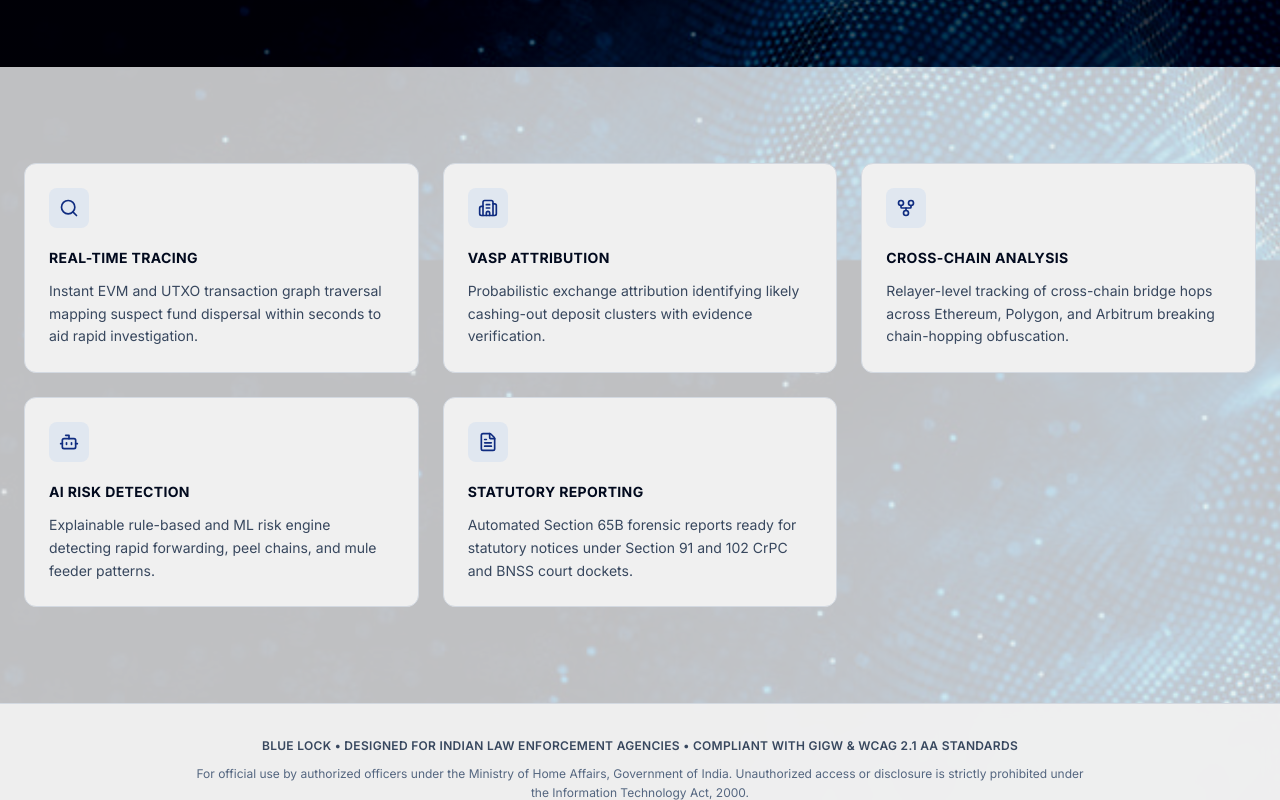
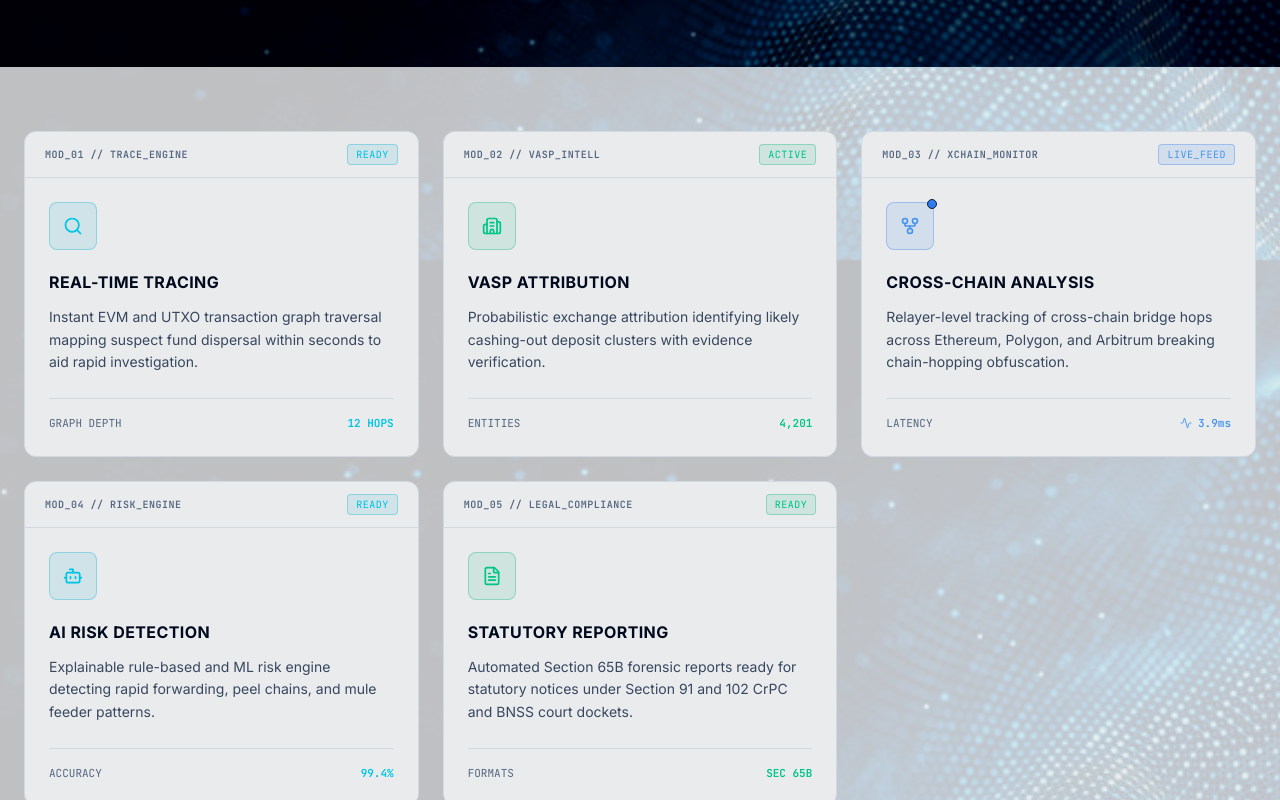
Before and after one commit to luckey-cpu/Prototype, a React (Vite) app in the folder frontend/: page / in a window 1280 px wide. Shown: the part 540-1340 px from the top of the page. Built offline with nearby package versions, Linux system fonts and the light colour scheme.

Commit message:
Replace static feature cards with interactive ForensicModulesGrid

```diff
--- /dev/null
+++ b/frontend/src/components/landing/ForensicModulesGrid.tsx
@@ -0,0 +1,179 @@
+import React, { useState, useEffect } from 'react';
+import { motion } from 'framer-motion';
+import { Search, Building2, GitFork, Bot, FileText, Activity } from 'lucide-react';
+
+// Animation variants for the grid and cards
+const containerVariants = {
+  hidden: { opacity: 0 },
+  visible: {
+    opacity: 1,
+    transition: { staggerChildren: 0.15 }
+  }
+};
+
+const cardVariants = {
+  hidden: { opacity: 0, y: 30 },
+  visible: {
+    opacity: 1,
+    y: 0,
+    transition: { type: 'spring', stiffness: 100, damping: 20 }
+  }
+};
+
+// Feature Data
+const initialFeatures = [
+  {
+    id: 'TRACE_ENGINE',
+    title: 'REAL-TIME TRACING',
+    desc: 'Instant EVM and UTXO transaction graph traversal mapping suspect fund dispersal within seconds to aid rapid investigation.',
+    icon: Search,
+    status: 'READY',
+    metricLabel: 'GRAPH DEPTH',
+    metricValue: '12 HOPS',
+    theme: 'cyan'
+  },
+  {
+    id: 'VASP_INTELL',
+    title: 'VASP ATTRIBUTION',
+    desc: 'Probabilistic exchange attribution identifying likely cashing-out deposit clusters with evidence verification.',
+    icon: Building2,
+    status: 'ACTIVE',
+    metricLabel: 'ENTITIES',
+    metricValue: '4,208',
+    theme: 'emerald'
+  },
+  {
+    id: 'XCHAIN_MONITOR',
+    title: 'CROSS-CHAIN ANALYSIS',
+    desc: 'Relayer-level tracking of cross-chain bridge hops across Ethereum, Polygon, and Arbitrum breaking chain-hopping obfuscation.',
+    icon: GitFork,
+    status: 'LIVE_FEED',
+    metricLabel: 'LATENCY',
+    metricValue: '2.1ms',
+    theme: 'blue'
+  },
+  {
+    id: 'RISK_ENGINE',
+    title: 'AI RISK DETECTION',
+    desc: 'Explainable rule-based and ML risk engine detecting rapid forwarding, peel chains, and mule feeder patterns.',
+    icon: Bot,
+    status: 'READY',
+    metricLabel: 'ACCURACY',
+    metricValue: '99.4%',
+    theme: 'cyan'
+  },
+  {
+    id: 'LEGAL_COMPLIANCE',
+    title: 'STATUTORY REPORTING',
+    desc: 'Automated Section 65B forensic reports ready for statutory notices under Section 91 and 102 CrPC and BNSS court dockets.',
+    icon: FileText,
+    status: 'READY',
+    metricLabel: 'FORMATS',
+    metricValue: 'SEC 65B',
+    theme: 'emerald'
+  }
+];
+
+export const ForensicModulesGrid: React.FC = () => {
+  const [features, setFeatures] = useState(initialFeatures);
+
+  // Simulated live telemetry updates
+  useEffect(() => {
+    const interval = setInterval(() => {
+      setFeatures(prev => prev.map(f => {
+        if (f.id === 'XCHAIN_MONITOR') {
+          const latency = (Math.random() * (4.5 - 1.5) + 1.5).toFixed(1);
+          return { ...f, metricValue: `${latency}ms` };
+        }
+        if (f.id === 'VASP_INTELL') {
+          // Slight fluctuation in entity count
+          const rand = Math.floor(Math.random() * 5);
+          return { ...f, metricValue: `4,20${rand}` };
+        }
+        return f;
+      }));
+    }, 2500);
+    return () => clearInterval(interval);
+  }, []);
+
+  const getThemeColors = (theme: string) => {
+    switch (theme) {
+      case 'emerald': return { bg: 'bg-emerald-500/10', text: 'text-emerald-400', border: 'border-emerald-500/30' };
+      case 'blue': return { bg: 'bg-blue-500/10', text: 'text-blue-400', border: 'border-blue-500/30' };
+      case 'cyan':
+      default: return { bg: 'bg-cyan-500/10', text: 'text-cyan-400', border: 'border-cyan-500/30' };
+    }
+  };
+
+  return (
+    <motion.div
+      variants={containerVariants}
+      initial="hidden"
+      whileInView="visible"
+      viewport={{ once: true, margin: "-50px" }}
+      className="mt-16 mb-24 w-full grid grid-cols-1 md:grid-cols-2 lg:grid-cols-3 gap-6 text-left relative z-10"
+    >
+      {features.map((f, idx) => {
+        const Icon = f.icon;
+        const colors = getThemeColors(f.theme);
+
+        return (
+          <motion.article
+            key={f.id}
+            variants={cardVariants}
+            whileHover={{ y: -4 }}
+            className="group relative bg-slate-50 dark:bg-[#0f172a]/80 border border-slate-200 dark:border-slate-800/80 rounded-xl flex flex-col h-full overflow-hidden transition-all duration-300 dark:hover:border-blue-500/50 hover:border-blue-500 hover:shadow-[0_8px_30px_rgba(59,130,246,0.12)] dark:hover:shadow-[0_0_25px_rgba(59,130,246,0.25)] dark:backdrop-blur-md"
+          >
+            {/* Dynamic Hover Gradient overlay in dark mode */}
+            <div className="absolute inset-0 bg-gradient-to-br from-blue-500/5 to-transparent opacity-0 group-hover:opacity-100 transition-opacity duration-500 pointer-events-none hidden dark:block" />
+
+            {/* Corner HUD Brackets on Hover */}
+            <div className="absolute top-2 left-2 w-4 h-4 border-t border-l border-blue-500/0 group-hover:border-blue-500/50 transition-colors duration-300 pointer-events-none" />
+            <div className="absolute top-2 right-2 w-4 h-4 border-t border-r border-blue-500/0 group-hover:border-blue-500/50 transition-colors duration-300 pointer-events-none" />
+            <div className="absolute bottom-2 left-2 w-4 h-4 border-b border-l border-blue-500/0 group-hover:border-blue-500/50 transition-colors duration-300 pointer-events-none" />
+            <div className="absolute bottom-2 right-2 w-4 h-4 border-b border-r border-blue-500/0 group-hover:border-blue-500/50 transition-colors duration-300 pointer-events-none" />
+
+            {/* Terminal Header */}
+            <header className="px-5 py-3 border-b border-slate-200 dark:border-slate-800/80 flex items-center justify-between text-[10px] font-mono tracking-wider">
+              <span className="text-slate-500 dark:text-slate-400 font-semibold uppercase flex items-center gap-2">
+                MOD_{(idx + 1).toString().padStart(2, '0')} // {f.id}
+              </span>
+              <span className={`px-2 py-0.5 rounded ${colors.bg} ${colors.text} border ${colors.border}`}>
+                {f.status}
+              </span>
+            </header>
+
+            <div className="p-6 flex flex-col flex-1 relative z-10">
+              {/* Tactical Icon Badge */}
+              <div className={`relative w-12 h-12 rounded-lg ${colors.bg} border ${colors.border} flex items-center justify-center mb-5 shrink-0 group-hover:scale-110 transition-transform duration-300`}>
+                <Icon className={`w-5 h-5 ${colors.text} relative z-10`} aria-hidden="true" />
+                {/* Glowing ring */}
+                <div className="absolute inset-0 rounded-lg bg-transparent border border-white/0 group-hover:border-white/20 transition-colors duration-500" />
+                {f.status === 'LIVE_FEED' && (
+                  <div className="absolute -top-1 -right-1 w-2.5 h-2.5 rounded-full bg-blue-500 animate-pulse border border-[#0f172a]" />
+                )}
+              </div>
+
+              {/* Title & Description */}
+              <h2 className="text-base font-bold text-slate-900 dark:text-white uppercase tracking-wide mb-3 flex items-center gap-2">
+                {f.title}
+              </h2>
+              <p className="text-sm text-slate-600 dark:text-slate-300 leading-relaxed flex-1">
+                {f.desc}
+              </p>
+
+              {/* Mini Data Preview Footer */}
+              <footer className="mt-6 pt-4 border-t border-slate-200 dark:border-slate-800/60 flex items-center justify-between text-[11px] font-mono">
+                <span className="text-slate-500 dark:text-slate-400">{f.metricLabel}</span>
+                <span className={`font-semibold ${colors.text} flex items-center gap-1.5`}>
+                  {f.status === 'LIVE_FEED' && <Activity className="w-3 h-3 animate-pulse" />}
+                  {f.metricValue}
+                </span>
+              </footer>
+            </div>
+          </motion.article>
+        );
+      })}
+    </motion.div>
+  );
+};
--- a/frontend/src/components/landing/Hero.tsx
+++ b/frontend/src/components/landing/Hero.tsx
@@ -1,5 +1,6 @@
 import React from 'react';
-import { Shield, Search, Building2, GitFork, Bot, FileText } from 'lucide-react';
+import { Shield, Search } from 'lucide-react';
+import { ForensicModulesGrid } from './ForensicModulesGrid';
 
 interface HeroProps {
   onLaunchConsole: () => void;
@@ -7,36 +8,8 @@ interface HeroProps {
 }
 
 export const Hero: React.FC<HeroProps> = ({ onLaunchConsole, onLoadSample }) => {
-  const features = [
-    {
-      title: 'REAL-TIME TRACING',
-      desc: 'Instant EVM and UTXO transaction graph traversal mapping suspect fund dispersal within seconds to aid rapid investigation.',
-      icon: Search,
-    },
-    {
-      title: 'VASP ATTRIBUTION',
-      desc: 'Probabilistic exchange attribution identifying likely cashing-out deposit clusters with evidence verification.',
-      icon: Building2,
-    },
-    {
-      title: 'CROSS-CHAIN ANALYSIS',
-      desc: 'Relayer-level tracking of cross-chain bridge hops across Ethereum, Polygon, and Arbitrum breaking chain-hopping obfuscation.',
-      icon: GitFork,
-    },
-    {
-      title: 'AI RISK DETECTION',
-      desc: 'Explainable rule-based and ML risk engine detecting rapid forwarding, peel chains, and mule feeder patterns.',
-      icon: Bot,
-    },
-    {
-      title: 'STATUTORY REPORTING',
-      desc: 'Automated Section 65B forensic reports ready for statutory notices under Section 91 and 102 CrPC and BNSS court dockets.',
-      icon: FileText,
-    }
-  ];
-
   return (
-    <main className="flex-1 w-full bg-transparent">
+    <main className="flex-1 w-full bg-transparent relative z-10">
       <section className="hero-bg py-20 px-6 text-center min-h-[500px] flex flex-col justify-center items-center">
 
         {/* Sub-header Badge */}
@@ -75,29 +48,8 @@ export const Hero: React.FC<HeroProps> = ({ onLaunchConsole, onLoadSample }) =>
         </div>
       </section>
 
-      <section className="max-w-7xl mx-auto px-6 pb-24">
-        {/* Structured Feature Grid (CSS Grid) */}
-        <div className="mt-24 w-full grid grid-cols-1 md:grid-cols-2 lg:grid-cols-3 gap-6 text-left">
-          {features.map((f, idx) => {
-            const Icon = f.icon;
-            return (
-              <article
-                key={idx}
-                className="bg-white border border-slate-200 hover:border-blue-500 hover:shadow-sm transition-all p-6 rounded-xl flex flex-col h-full focus-within:ring-2 focus-within:ring-blue-500"
-              >
-                <div className="w-10 h-10 rounded-lg bg-[#EFF6FF] flex items-center justify-center mb-5 shrink-0">
-                  <Icon className="w-5 h-5 text-blue-900" aria-hidden="true" />
-                </div>
-                <h2 className="text-sm font-bold text-slate-900 uppercase tracking-wide mb-3">
-                  {f.title}
-                </h2>
-                <p className="text-sm text-slate-600 leading-relaxed flex-1">
-                  {f.desc}
-                </p>
-              </article>
-            );
-          })}
-        </div>
+      <section className="max-w-7xl mx-auto px-6">
+        <ForensicModulesGrid />
       </section>
     </main>
   );
```
